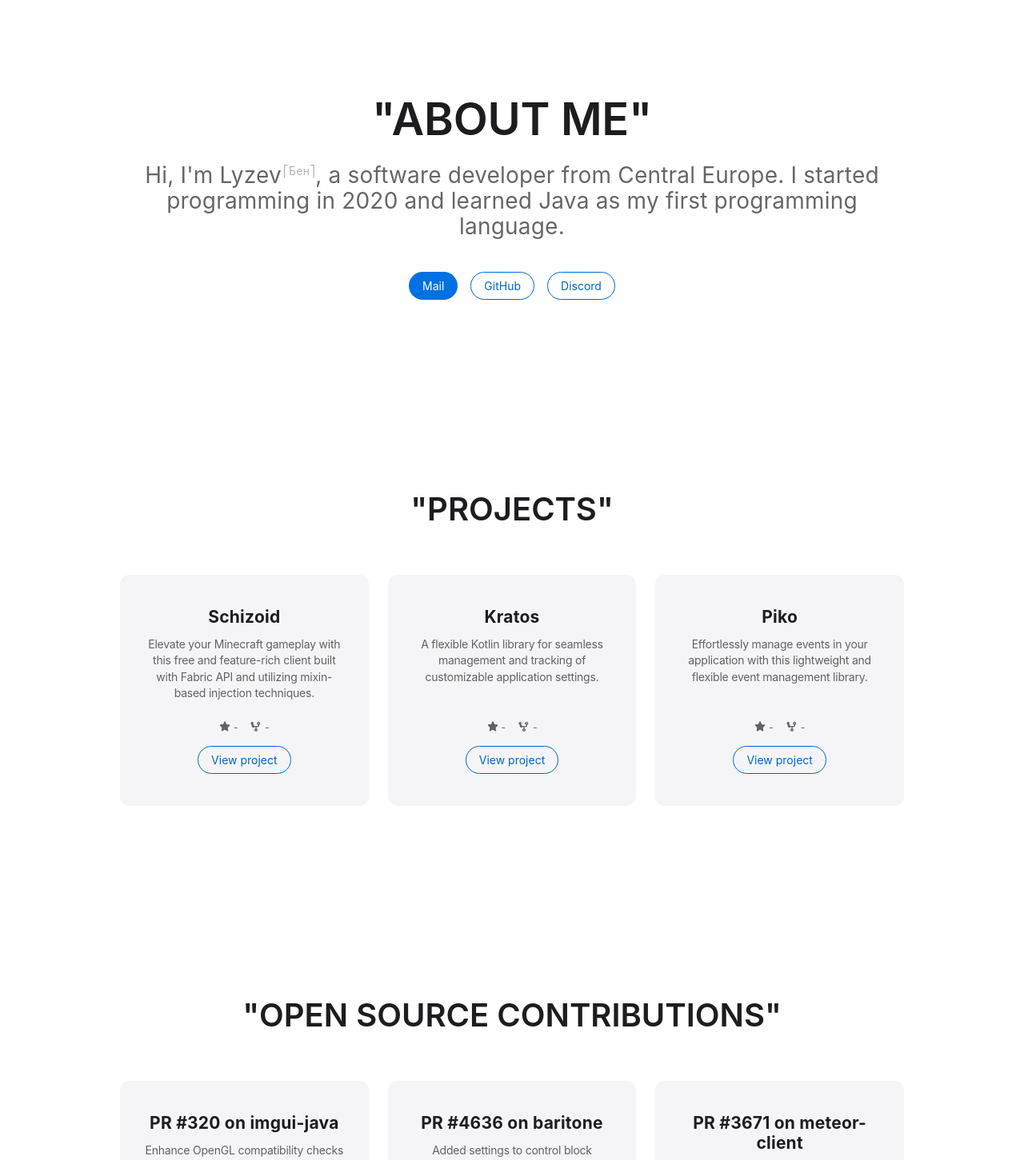
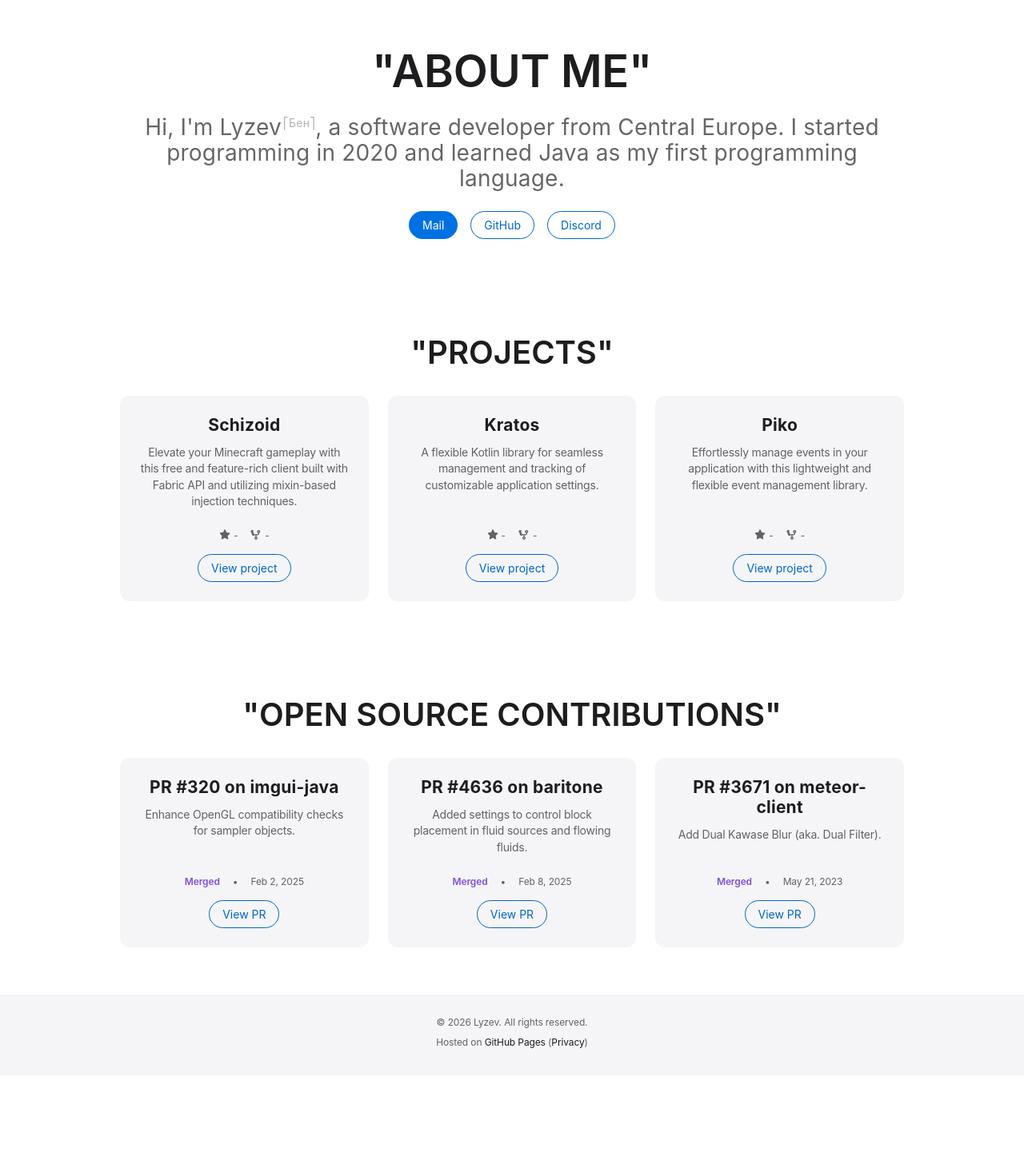
Before and after one commit to Lyzev/lyzev.github.io, a React (Vite) app: page / in a window 1280 px wide. Shown: the top 1451 px of the page at 80% size. After the commit the page ends 1345 px from the top, so only its background shows below. Built offline with nearby package versions, Linux system fonts and the light colour scheme; no server answers.

Commit message:
Adjust padding and margin in App.css
Reduced padding and margin values for various sections to improve layout consistency.

```diff
--- a/src/App.css
+++ b/src/App.css
@@ -79,7 +79,7 @@ body {
 .section {
   background-color: var(--color-bg);
   color: var(--color-text-main);
-  padding: 120px 20px;
+  padding: 60px 20px;
   display: flex;
   flex-direction: column;
   align-items: center;
@@ -103,7 +103,7 @@ body {
   letter-spacing: 0.196px;
   text-align: center;
   max-width: 980px;
-  margin: 0 auto 40px auto;
+  margin: 0 auto 24px auto;
   color: var(--color-text-secondary);
 }
 
@@ -119,7 +119,7 @@ body {
   font-weight: 600;
   line-height: 1.10;
   text-align: center;
-  margin: 0 0 60px 0;
+  margin: 0 0 32px 0;
 }
 
 .cards-grid {
@@ -134,7 +134,7 @@ body {
 .project-card {
   background-color: var(--color-surface);
   border-radius: 12px;
-  padding: 40px 30px;
+  padding: 24px 24px;
   display: flex;
   flex-direction: column;
   justify-content: space-between;
@@ -258,7 +258,7 @@ a.view-link:hover {
 .app-footer {
   background-color: var(--color-surface);
   color: var(--color-text-secondary);
-  padding: 40px 20px;
+  padding: 24px 20px;
   text-align: center;
   font-size: 12px;
   line-height: 1.47;
```
